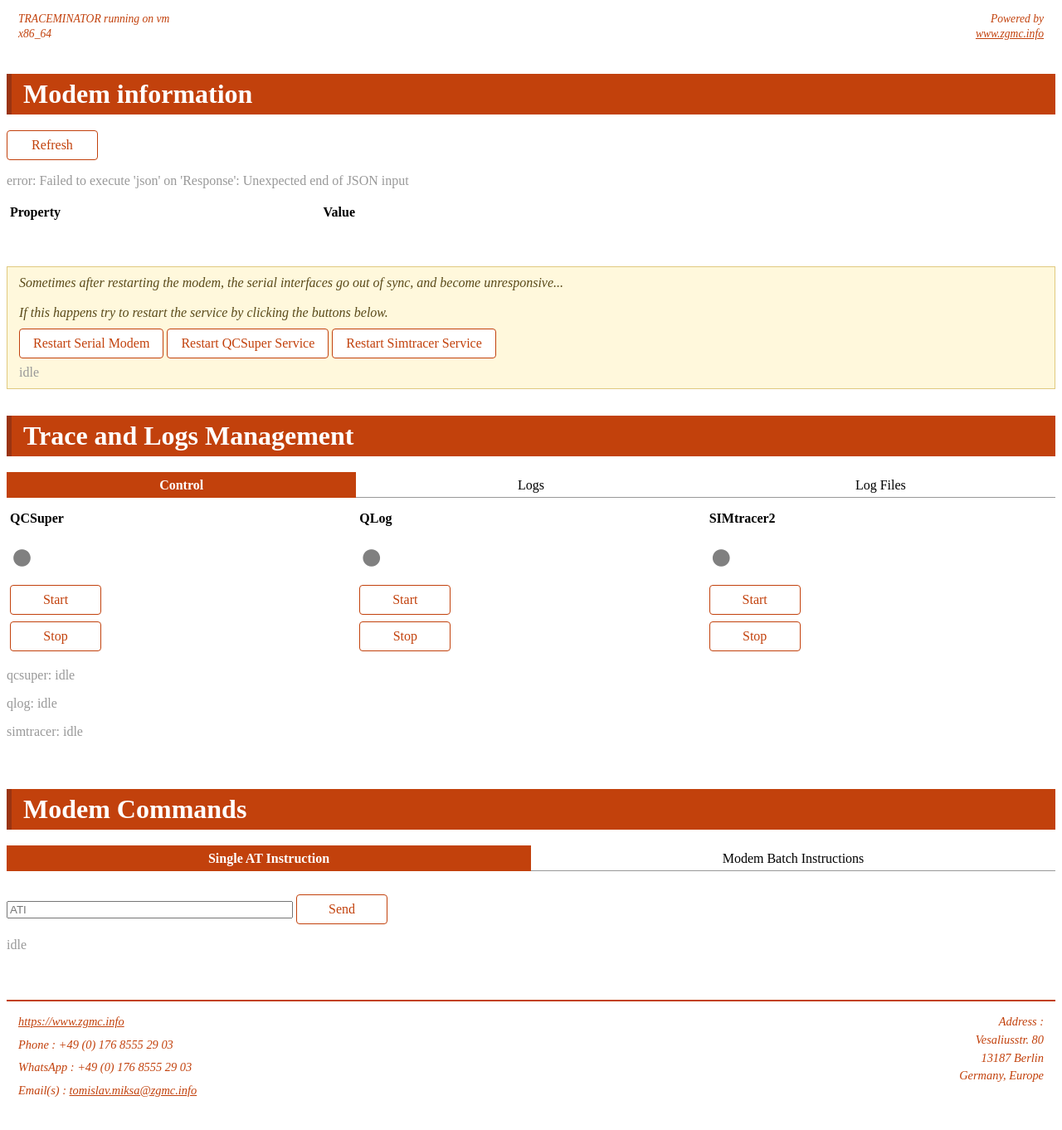
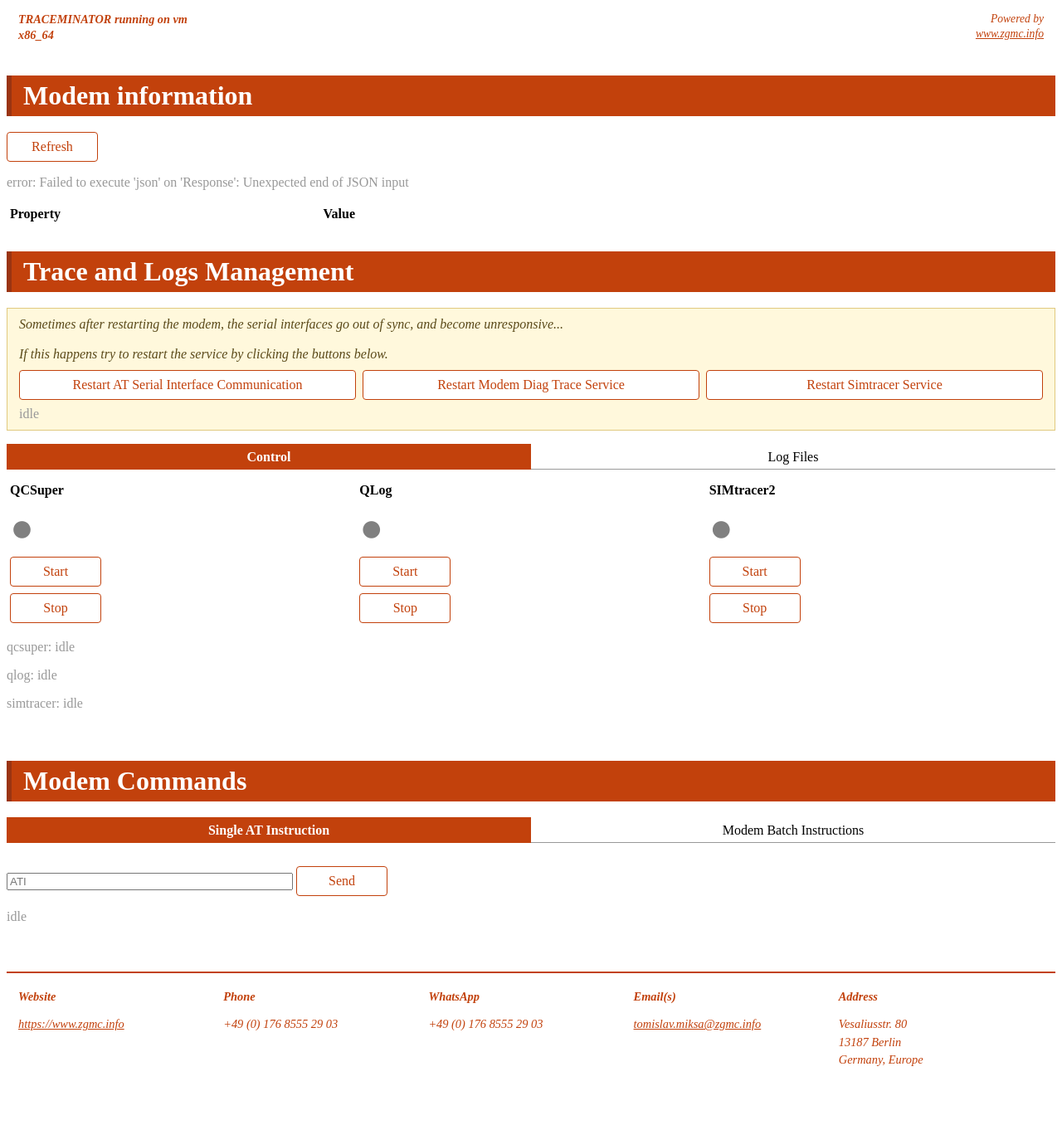
Before and after one commit to tomislavmiksa/kw_traceminator, a Flask app: page / in a window 1280 px wide. Shown: the whole page at 83% size. After the commit the page ends 1285 px from the top, so only its background shows below. Run offline with Flask 3, Linux system fonts and the light colour scheme; data that the repository does not hold is empty.

Commit message:
visual improvements

```diff
--- a/src/gui/webapp-flask/main.py
+++ b/src/gui/webapp-flask/main.py
@@ -17,7 +17,7 @@ AT_API_BASE         = "http://localhost:8666"
 MODEMTRACE_API_BASE = "http://localhost:8888"   # qcsuper trace API
 SIMTRACER_API_BASE  = "http://localhost:8777"   # simtrace2 trace API
 
-# Services exposed by the "Restart Service" buttons in the page banner.
+# Services exposed by the "Restart Service" buttons under Trace and Logs Management.
 # Each entry is { systemd unit -> TCP port we expect to be listening once
 # the unit is back up }. The endpoint runs `systemctl restart <unit>` then
 # polls 127.0.0.1:<port> until it accepts a connection (or we time out).
--- a/src/gui/webapp-flask/templates/index.html
+++ b/src/gui/webapp-flask/templates/index.html
@@ -57,7 +57,6 @@
     tbody tr:nth-child(even) { background: #f0f0f0; }
 
     /* Log tables get a single outer 1px border but no internal cell borders. */
-    #events-log,
     #batch-results { border: 1px solid #000; }
 
     /* The Modem information table is a small key/value display, not a wide
@@ -165,19 +164,33 @@
     #page-header a {
       color: #c2410c;
     }
-    .page-header-left,
+    .page-header-left {
+      line-height: 1.35;
+      font-size: 1.05em;
+      font-weight: bold;
+    }
     .page-header-right {
       line-height: 1.35;
-    }
-    .page-header-right {
       text-align: right;
     }
 
+    .restart-buttons {
+      display: flex;
+      flex-direction: row;
+      gap: 8px;
+      margin: 10px 0 0 0;
+      width: 100%;
+      font-style: normal;
+    }
+    #restart-serialmodem,
+    #restart-qcsuper,
+    #restart-simtracer {
+      flex: 1 1 0;
+      box-sizing: border-box;
+      min-width: 0;
+    }
+
     #page-footer {
-      display: flex;
-      justify-content: space-between;
-      align-items: flex-start;
-      gap: 1em;
       margin-top: 2em;
       padding: 1em 14px 2em 14px;
       border-top: 2px solid #c2410c;
@@ -189,14 +202,23 @@
     #page-footer a {
       color: #c2410c;
     }
-    #page-footer p {
-      margin: 0 0 0.4em 0;
+    #footer-table {
+      width: 100%;
+      border: none;
+      border-collapse: collapse;
+      table-layout: fixed;
     }
-    #page-footer p:last-child {
-      margin-bottom: 0;
+    #footer-table th,
+    #footer-table td {
+      border: none;
+      vertical-align: top;
+      text-align: left;
+      padding: 4px 12px 4px 0;
+      font-weight: normal;
     }
-    .footer-right {
-      text-align: right;
+    #footer-table th {
+      font-weight: bold;
+      padding-bottom: 0.5em;
     }
   </style>
 </head>
@@ -241,27 +263,25 @@
        devtools without flipping a flag. Remove if you don't use it. -->
   <h2 hidden>Raw response</h2>
   <pre hidden id="raw"></pre>
-  <br><br>
+
+    <!-- ============================================================
+       SECTION 2: Trace and Logs Management
+       Two-tab UI: "Control" (status dots + start/stop buttons) and
+       "Log Files" (browse/download/delete captured files).
+       ============================================================ -->
+  <h1>Trace and Logs Management</h1>
 
   <div style="border: 1px solid #e0c97f; background: #fff8dc; padding: 10px 14px; margin: 1em 0; font-style: italic; color: #5a4a1a;">
     Sometimes after restarting the modem, the serial interfaces go out of sync, and become unresponsive...
     <br><br>
     If this happens try to restart the service by clicking the buttons below.
-    <p style="margin: 10px 0 0 0; font-style: normal;">
-      <button id="restart-serialmodem">Restart Serial Modem</button>
-      <button id="restart-qcsuper">Restart QCSuper Service</button>
+    <div class="restart-buttons">
+      <button id="restart-serialmodem">Restart AT Serial Interface Communication</button>
+      <button id="restart-qcsuper">Restart Modem Diag Trace Service</button>
       <button id="restart-simtracer">Restart Simtracer Service</button>
-    </p>
+    </div>
     <p id="restart-status" style="margin: 8px 0 0 0; font-style: normal; color: #999;">idle</p>
   </div>
-
-    <!-- ============================================================
-       SECTION 2: Trace and Logs Management
-       Two-tab UI: "Control" (status dots + start/stop buttons) and
-       "Logs" (chronological events table populated by every Start/
-       Stop click on either qcsuper or simtracer).
-       ============================================================ -->
-  <h1>Trace and Logs Management</h1>
 
   <!-- A .tab-group is the scoping container for one set of tabs. Multiple
        groups can coexist on the page; the click handler in JS uses
@@ -270,7 +290,6 @@
   <div class="tab-group">
   <div class="tabs">
     <button class="tab-button active" data-tab="control">Control</button>
-    <button class="tab-button"        data-tab="logs">Logs</button>
     <button class="tab-button"        data-tab="log-files">Log Files</button>
   </div>
 
@@ -317,24 +336,6 @@
     <p id="qcsuper-status">qcsuper: idle</p>
     <p id="qlog-status">qlog: idle</p>
     <p id="simtracer-status">simtracer: idle</p>
-  </div>
-
-  <!-- LOGS panel: chronological log of every trace start/stop event. Newest
-       row is prepended at the top. Populated by appendEventRow() which is
-       called from qcsuperAction(), qlogAction(), and simtracerAction(). -->
-  <div class="tab-panel" data-tab-panel="logs">
-    <table id="events-log" cellpadding="4">
-      <thead>
-        <tr>
-          <th>Sending timestamp</th>
-          <th>Instruction Sent</th>
-          <th>Response timestamp</th>
-          <th>HTTP Status Code</th>
-          <th>Response data</th>
-        </tr>
-      </thead>
-      <tbody></tbody>
-    </table>
   </div>
 
   <!-- LOG FILES panel: lists pcap (and other) files written to disk by the
@@ -423,18 +424,26 @@
 
 
   <footer id="page-footer">
-    <div class="footer-left">
-      <p><a href="https://www.zgmc.info">https://www.zgmc.info</a></p>
-      <p>Phone : +49 (0) 176 8555 29 03</p>
-      <p>WhatsApp : +49 (0) 176 8555 29 03</p>
-      <p>Email(s) : <a href="mailto:tomislav.miksa@zgmc.info">tomislav.miksa@zgmc.info</a></p>
-    </div>
-    <div class="footer-right">
-      <p>Address :<br>
-        Vesaliusstr. 80<br>
-        13187 Berlin<br>
-        Germany, Europe</p>
-    </div>
+    <table id="footer-table" cellpadding="4">
+      <thead>
+        <tr>
+          <th>Website</th>
+          <th>Phone</th>
+          <th>WhatsApp</th>
+          <th>Email(s)</th>
+          <th>Address</th>
+        </tr>
+      </thead>
+      <tbody>
+        <tr>
+          <td><a href="https://www.zgmc.info">https://www.zgmc.info</a></td>
+          <td>+49 (0) 176 8555 29 03</td>
+          <td>+49 (0) 176 8555 29 03</td>
+          <td><a href="mailto:tomislav.miksa@zgmc.info">tomislav.miksa@zgmc.info</a></td>
+          <td>Vesaliusstr. 80<br>13187 Berlin<br>Germany, Europe</td>
+        </tr>
+      </tbody>
+    </table>
   </footer>
 
   <!-- ============================================================
@@ -611,75 +620,28 @@
       }
     }
 
-    // Prepend a row to the events log with the request side filled and the
-    // response cells left as "...". Returns an updater so the caller can fill
-    // them in once the response arrives (or fails).
-    //
-    // Two-stage row creation gives the user instant feedback that a click
-    // registered, even if the upstream takes a few seconds to respond.
-    function appendEventRow(sentTs, instruction) {
-      const log = document.querySelector("#events-log tbody");
-      const tr  = document.createElement("tr");
-      const cells = [];
-      // Five fixed columns: sentTs | instruction | recvTs | status | data
-      for (let i = 0; i < 5; i++) {
-        const td = document.createElement("td");
-        tr.append(td);
-        cells.push(td);
-      }
-      cells[0].textContent = sentTs;
-      cells[1].textContent = instruction;
-      cells[2].textContent = "...";        // placeholders until response arrives
-      cells[3].textContent = "...";
-      cells[4].textContent = "...";
-      log.prepend(tr);
-      // Closure captures `cells`; caller will invoke setResponse exactly once.
-      return {
-        setResponse(recvTs, statusCode, data) {
-          cells[2].textContent = recvTs;
-          cells[3].textContent = statusCode;
-          renderResponseCell(cells[4], data);            // pretty-print JSON if possible
-        },
-      };
-    }
-
     // Click handler for QCSuper Start/Stop. action is "start" or "stop".
     // Both buttons are disabled while the request is in flight to prevent
     // a fast double-click from spawning two qcsuper processes.
     async function qcsuperAction(action) {
-      // action is "start" or "stop"
       const startBtn    = document.getElementById("qcsuper-start");
       const stopBtn     = document.getElementById("qcsuper-stop");
       const stat        = document.getElementById("qcsuper-status");
-      const instruction = "qcsuper-" + action;
       const sentTs      = ts();
 
       startBtn.disabled = true;
       stopBtn.disabled  = true;
       stat.textContent  = "qcsuper: " + action + " requested at " + sentTs + " ...";
-      // Phase 1: row appears immediately (with "..." placeholders) so the
-      // user sees the request landed even if the upstream is slow.
-      const row = appendEventRow(sentTs, instruction);
 
       try {
-        // POST is used (rather than the upstream's GET) to avoid browser
-        // GET caching/prefetch from accidentally starting a trace.
         const r = await fetch("/api/qcsuper-" + action, { method: "POST" });
-        const text = await r.text();                     // raw body; pretty-print happens in setResponse
-        const recvTs = ts();
-        // Phase 2: row's response cells get filled in.
-        row.setResponse(recvTs, r.status, text);
+        const text = await r.text();
         stat.textContent = "qcsuper: " + action + ": HTTP " + r.status + " - " + text;
       } catch (err) {
-        // Reached only on network error -- proxy 502s arrive as a normal
-        // (non-throwing) Response with .status===502.
-        const recvTs = ts();
-        row.setResponse(recvTs, "\u2014", "error: " + err.message);   // \u2014 = em-dash
         stat.textContent = "qcsuper: " + action + " error: " + err.message;
       } finally {
         startBtn.disabled = false;
         stopBtn.disabled  = false;
-        // QCSuper start/stop may have stopped QLog on the server (shared Diag port).
         pollQcsuper();
         pollQlog();
       }
@@ -705,28 +667,21 @@
       const startBtn    = document.getElementById("qlog-start");
       const stopBtn     = document.getElementById("qlog-stop");
       const stat        = document.getElementById("qlog-status");
-      const instruction = "qlog-" + action;
       const sentTs      = ts();
 
       startBtn.disabled = true;
       stopBtn.disabled  = true;
       stat.textContent  = "qlog: " + action + " requested at " + sentTs + " ...";
-      const row = appendEventRow(sentTs, instruction);
 
       try {
         const r = await fetch("/api/qlog-" + action, { method: "POST" });
         const text = await r.text();
-        const recvTs = ts();
-        row.setResponse(recvTs, r.status, text);
         stat.textContent = "qlog: " + action + ": HTTP " + r.status + " - " + text;
       } catch (err) {
-        const recvTs = ts();
-        row.setResponse(recvTs, "\u2014", "error: " + err.message);
         stat.textContent = "qlog: " + action + " error: " + err.message;
       } finally {
         startBtn.disabled = false;
         stopBtn.disabled  = false;
-        // QLog start/stop may have stopped QCSuper on the server (shared Diag port).
         pollQlog();
         pollQcsuper();
       }
@@ -750,32 +705,25 @@
     }
 
     async function simtracerAction(action) {
-      // action is "start" or "stop"
       const startBtn    = document.getElementById("simtracer-start");
       const stopBtn     = document.getElementById("simtracer-stop");
       const stat        = document.getElementById("simtracer-status");
-      const instruction = "simtracer-" + action;
       const sentTs      = ts();
 
       startBtn.disabled = true;
       stopBtn.disabled  = true;
       stat.textContent  = "simtracer: " + action + " requested at " + sentTs + " ...";
-      const row = appendEventRow(sentTs, instruction);
 
       try {
         const r = await fetch("/api/simtracer-" + action, { method: "POST" });
         const text = await r.text();
-        const recvTs = ts();
-        row.setResponse(recvTs, r.status, text);
         stat.textContent = "simtracer: " + action + ": HTTP " + r.status + " - " + text;
       } catch (err) {
-        const recvTs = ts();
-        row.setResponse(recvTs, "\u2014", "error: " + err.message);
         stat.textContent = "simtracer: " + action + " error: " + err.message;
       } finally {
         startBtn.disabled = false;
         stopBtn.disabled  = false;
-        pollSimtracer();   // refresh dot immediately, don't wait 5s
+        pollSimtracer();
       }
     }
 
@@ -1246,9 +1194,9 @@
     // #restart-status, kept in JS (rather than read from the button) so a
     // future label tweak in HTML can't silently break the status messages.
     document.getElementById("restart-serialmodem").addEventListener("click",
-      () => restartService("serialmodem", "Serial Modem"));
+      () => restartService("serialmodem", "AT Serial Interface Communication"));
     document.getElementById("restart-qcsuper")    .addEventListener("click",
-      () => restartService("qcsuper",     "QCSuper Service"));
+      () => restartService("qcsuper",     "Modem Diag Trace Service"));
     document.getElementById("restart-simtracer")  .addEventListener("click",
       () => restartService("simtracer",   "Simtracer Service"));
 
```
Also changed, not shown: README.md, src/gui/webapp-flask/README.md.
